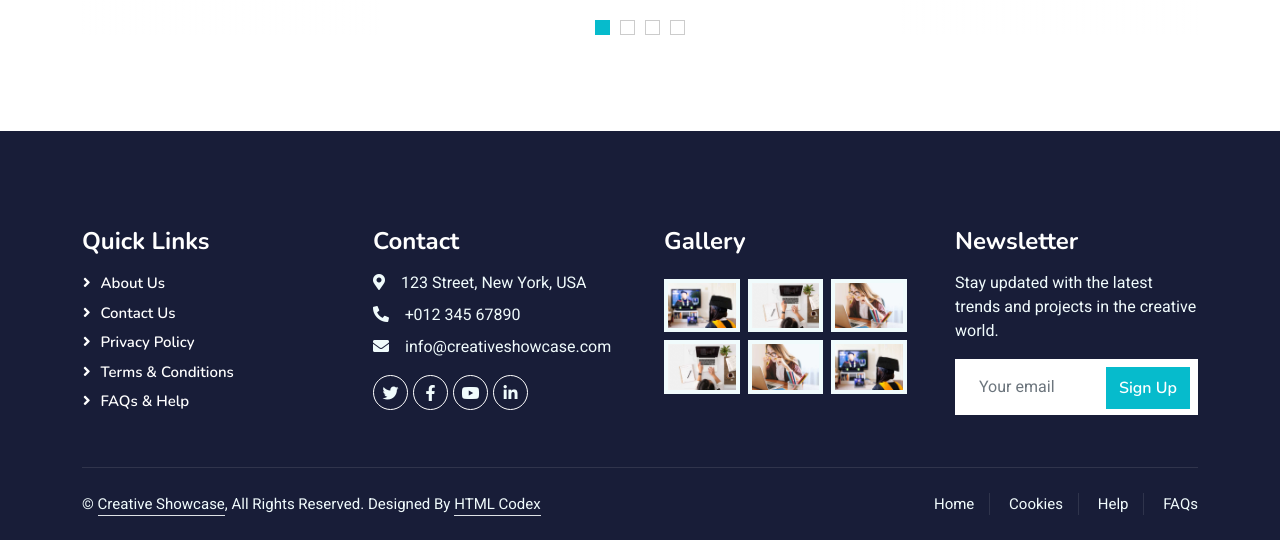
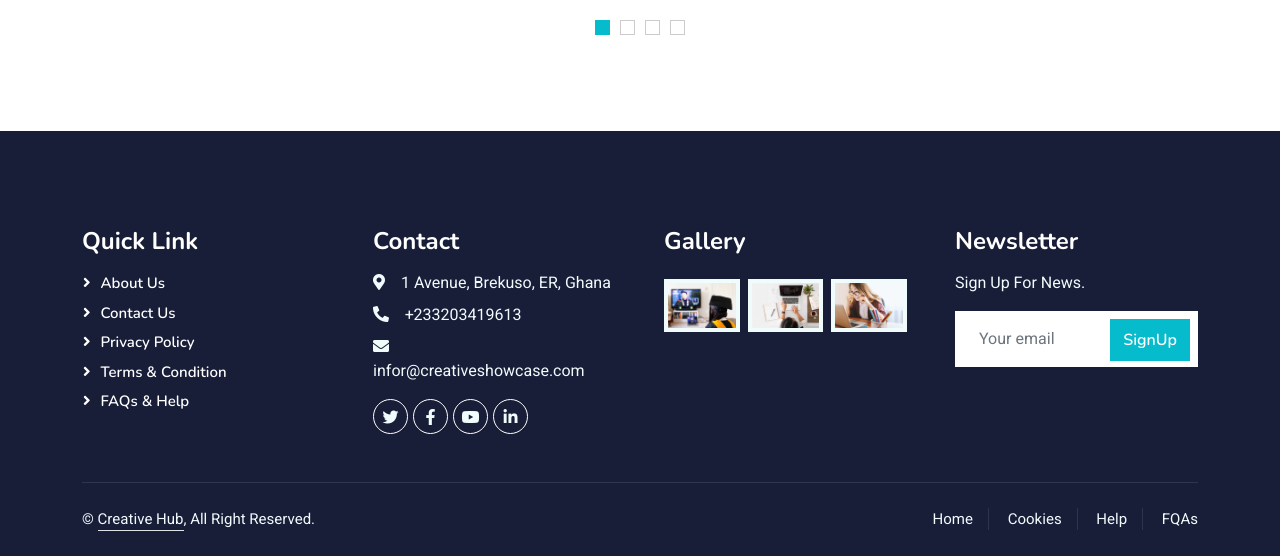
Before and after one commit to smuggerteey/final_capstone, a Flask app: page / in a window 1280 px wide. Shown: the part 4246-4802 px from the top of the page. Run offline with Flask 3, Linux system fonts and the light colour scheme; some libraries are stand-ins or nearby versions.

Commit message:
Improving the interface

```diff
--- a/main/templates/index.html
+++ b/main/templates/index.html
@@ -465,23 +465,23 @@
     </div>
     <!-- Testimonial End -->
 
-    <!-- Footer Start -->
-    <div class="container-fluid bg-dark text-light footer pt-5 mt-5 wow fadeIn" data-wow-delay="0.1s">
+       <!-- Footer Start -->
+       <div class="container-fluid bg-dark text-light footer pt-5 mt-5 wow fadeIn" data-wow-delay="0.1s">
         <div class="container py-5">
             <div class="row g-5">
                 <div class="col-lg-3 col-md-6">
-                    <h4 class="text-white mb-3">Quick Links</h4>
+                    <h4 class="text-white mb-3">Quick Link</h4>
                     <a class="btn btn-link" href="">About Us</a>
                     <a class="btn btn-link" href="">Contact Us</a>
                     <a class="btn btn-link" href="">Privacy Policy</a>
-                    <a class="btn btn-link" href="">Terms & Conditions</a>
+                    <a class="btn btn-link" href="">Terms & Condition</a>
                     <a class="btn btn-link" href="">FAQs & Help</a>
                 </div>
                 <div class="col-lg-3 col-md-6">
                     <h4 class="text-white mb-3">Contact</h4>
-                    <p class="mb-2"><i class="fa fa-map-marker-alt me-3"></i>123 Street, New York, USA</p>
-                    <p class="mb-2"><i class="fa fa-phone-alt me-3"></i>+012 345 67890</p>
-                    <p class="mb-2"><i class="fa fa-envelope me-3"></i>info@creativeshowcase.com</p>
+                    <p class="mb-2"><i class="fa fa-map-marker-alt me-3"></i>1 Avenue, Brekuso, ER, Ghana</p>
+                    <p class="mb-2"><i class="fa fa-phone-alt me-3"></i>+233203419613</p>
+                    <p class="mb-2"><i class="fa fa-envelope me-3"></i>infor@creativeshowcase.com</p>
                     <div class="d-flex pt-2">
                         <a class="btn btn-outline-light btn-social" href=""><i class="fab fa-twitter"></i></a>
                         <a class="btn btn-outline-light btn-social" href=""><i class="fab fa-facebook-f"></i></a>
@@ -501,23 +501,14 @@
                         <div class="col-4">
                             <img class="img-fluid bg-light p-1" src="{{ url_for('static', filename='img/course-3.jpg') }}" alt="">
                         </div>
-                        <div class="col-4">
-                            <img class="img-fluid bg-light p-1" src="{{ url_for('static', filename='img/course-2.jpg') }}" alt="">
-                        </div>
-                        <div class="col-4">
-                            <img class="img-fluid bg-light p-1" src="{{ url_for('static', filename='img/course-3.jpg') }}" alt="">
-                        </div>
-                        <div class="col-4">
-                            <img class="img-fluid bg-light p-1" src="{{ url_for('static', filename='img/course-1.jpg') }}" alt="">
-                        </div>
                     </div>
                 </div>
                 <div class="col-lg-3 col-md-6">
                     <h4 class="text-white mb-3">Newsletter</h4>
-                    <p>Stay updated with the latest trends and projects in the creative world.</p>
+                    <p>Sign Up For News.</p>
                     <div class="position-relative mx-auto" style="max-width: 400px;">
                         <input class="form-control border-0 w-100 py-3 ps-4 pe-5" type="text" placeholder="Your email">
-                        <button type="button" class="btn btn-primary py-2 position-absolute top-0 end-0 mt-2 me-2">Sign Up</button>
+                        <button type="button" class="btn btn-primary py-2 position-absolute top-0 end-0 mt-2 me-2">SignUp</button>
                     </div>
                 </div>
             </div>
@@ -526,17 +517,14 @@
             <div class="copyright">
                 <div class="row">
                     <div class="col-md-6 text-center text-md-start mb-3 mb-md-0">
-                        &copy; <a class="border-bottom" href="#">Creative Showcase</a>, All Rights Reserved.
-
-                        <!--/*** This template is free as long as you keep the footer author’s credit link/attribution link/backlink. If you'd like to use the template without the footer author’s credit link/attribution link/backlink, you can purchase the Credit Removal License from "https://htmlcodex.com/credit-removal". Thank you for your support. ***/-->
-                        Designed By <a class="border-bottom" href="https://htmlcodex.com">HTML Codex</a>
+                        &copy; <a class="border-bottom" href="#">Creative Hub</a>, All Right Reserved.
                     </div>
                     <div class="col-md-6 text-center text-md-end">
                         <div class="footer-menu">
                             <a href="">Home</a>
                             <a href="">Cookies</a>
                             <a href="">Help</a>
-                            <a href="">FAQs</a>
+                            <a href="">FQAs</a>
                         </div>
                     </div>
                 </div>
```
